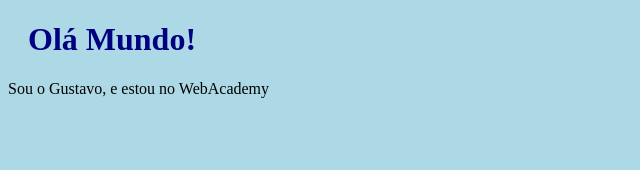
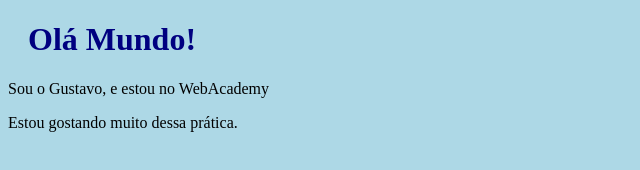
Before and after one commit to gustavoalb2/Gustavo, a plain HTML site: page index.html in a window 1280 px wide. Shown: the whole page, without its empty margins (0-640 px from the left). Drawn offline with Linux system fonts and the light colour scheme.

Commit message:
Página principal com nova linha.
Adicionado nova linha no body

```diff
--- a/index.html
+++ b/index.html
@@ -9,5 +9,6 @@
 <body>
     <h1>Olá Mundo!</h1>
     <p>Sou o Gustavo, e estou no WebAcademy</p>
+    <p>Estou gostando muito dessa prática.</p>
 </body>
 </html>
```
